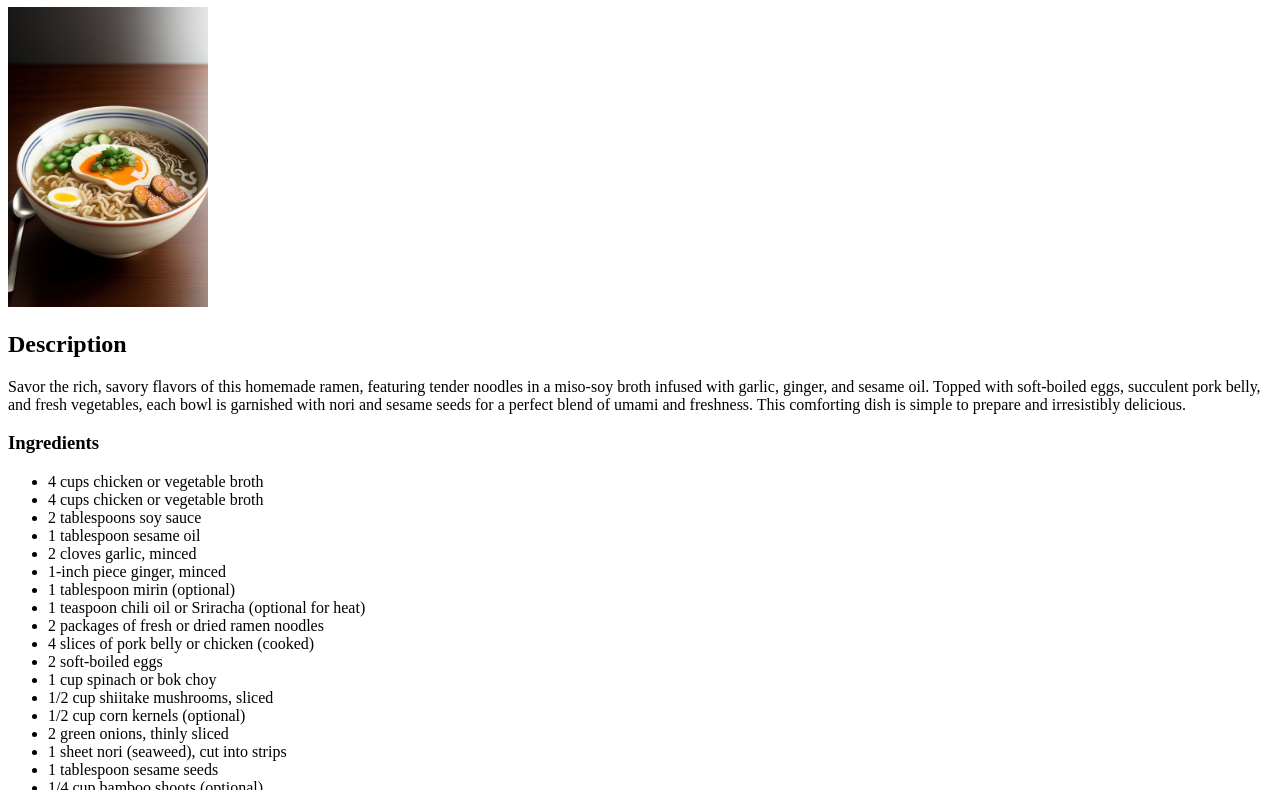
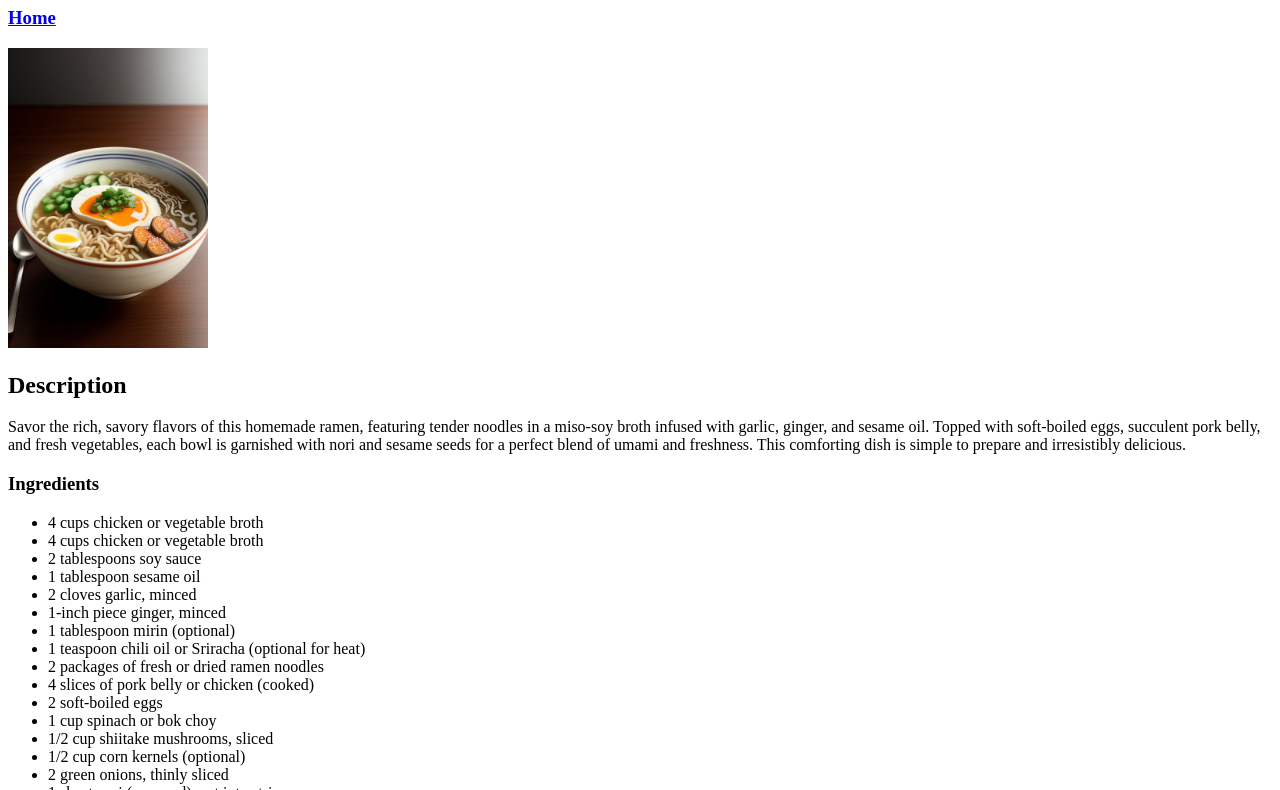
Before and after one commit to davidnuhwin/odin-recipes, a plain HTML site: page recipes/ramen.html in a window 1280 px wide. Shown: the part 73-863 px from the top of the page. Drawn offline with Linux system fonts and the light colour scheme.

Commit message:
Created Home link
Home link at top of page brings user back to index

```diff
--- a/recipes/ramen.html
+++ b/recipes/ramen.html
@@ -7,6 +7,9 @@
 </head>
 <body>
     <h1> Ramen Recipe </h1>
+<div>
+    <a href="../index.html"> <h3> <strong> Home </strong> </h3> </a>
+</div>
     <img src="../img/ramen.jpeg" alt="this is a photo of ramen" width="200" >
     <h2> Description </h2>
     <p> Savor the rich, savory flavors of this homemade ramen, featuring tender
```
